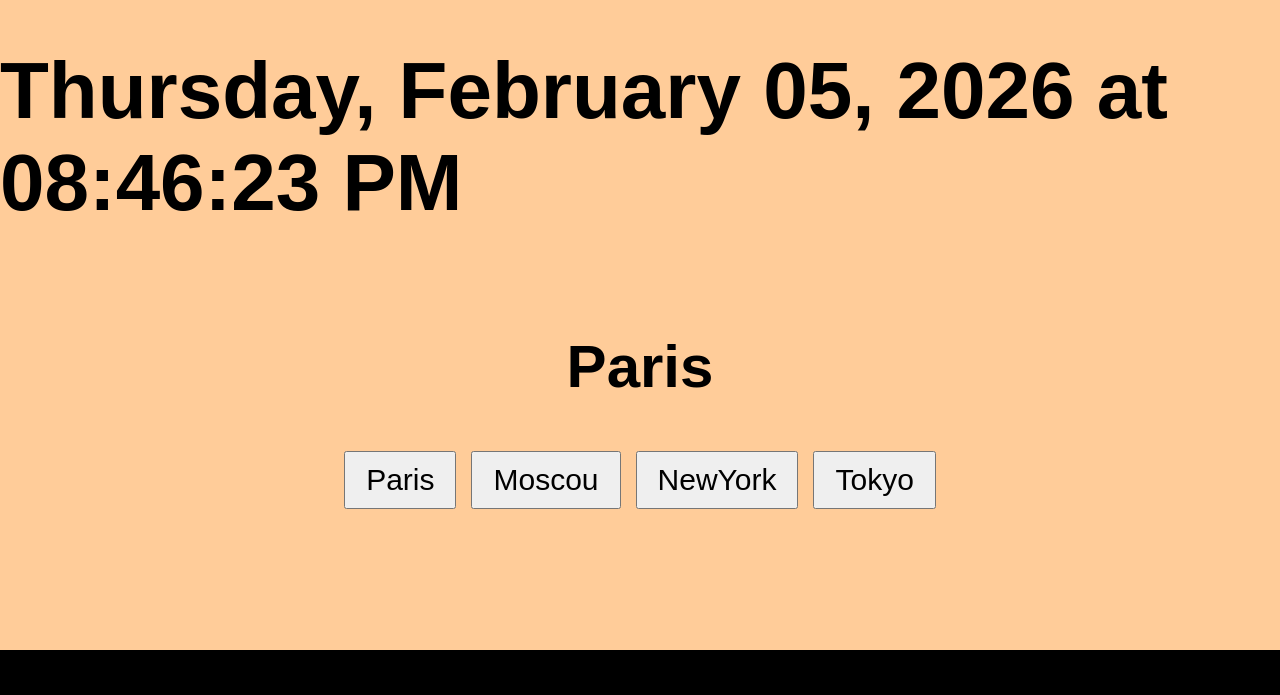
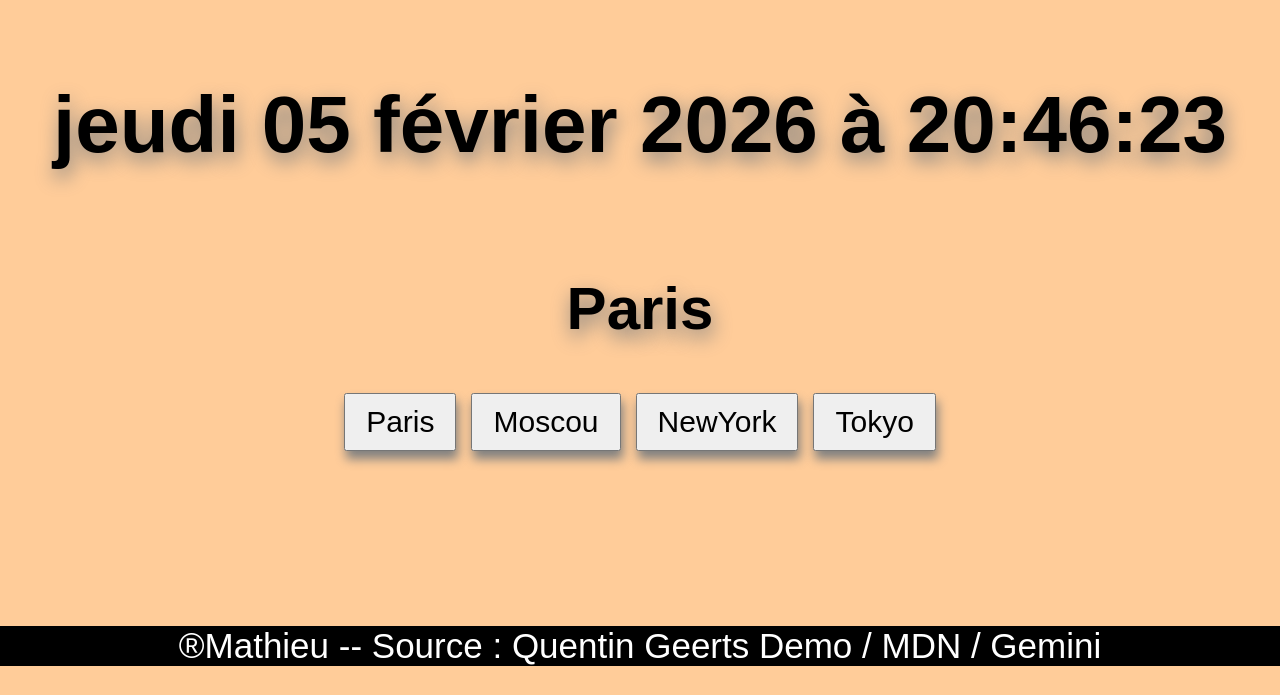
Before and after one commit to Peemers/JavaScriptExoEtc, a plain HTML site: page ExoHorloge/index.html in a window 1280 px wide. Shown: the part 150-845 px from the top of the page. After the commit the page ends 816 px from the top, so only its background shows below. Drawn offline with Linux system fonts and the light colour scheme.

Commit message:
Dry version

```diff
--- a/ExoHorloge/horlogecss.css
+++ b/ExoHorloge/horlogecss.css
@@ -4,22 +4,27 @@ body {
     margin: 0;
 }
 #container {
-    height: 100vh;
+    height: 97vh;
     display: flex;
     flex-direction: column;
     justify-content: center;
     align-items: center;
+    text-shadow: 2px 8px 20px grey;
 }
 #boutons {
     display: flex;
     gap: 15px;
+
 }
 input[type="button"] {
     font-size: 30px;
     padding: 10px 20px;
+    box-shadow: 2px 8px 10px grey;
 }
 
 footer{
     background-color: black;
     text-align: center;
+    color: white;
+    font-size: 35px;
 }
--- a/ExoHorloge/index.html
+++ b/ExoHorloge/index.html
@@ -21,7 +21,7 @@
 </div>
 </body>
 <footer>
-  ®Mathieu
+  ®Mathieu --
   Source : Quentin Geerts Demo / MDN / Gemini
 </footer>
 </html>
--- a/ExoHorloge/script.js
+++ b/ExoHorloge/script.js
@@ -8,19 +8,22 @@ const fuseauActu = document.getElementById("fuseauActu")
 let horlogeActuel = "Paris";
 let index = 0;
 
-function changerCouleur(){
+function changerCouleur() {
  document.body.style.backgroundColor = couleurs[index];
  index++;
- if(index >= couleurs.length){
+ if (index >= couleurs.length) {
   index = 0;
  }
 }
-function horlogeMonde(fuseau = "Paris") //fonction avec para optionnel avec par defaut Paris (merci MDN!!)
-{
- const timeNow = new Date();
 
- let timeParis = timeNow.toLocaleString(navigator.language, {
-  timeZone: "Europe/Paris",
+function timeInterval(){
+ setInterval(() => {
+  horlogeMonde(horlogeActuel);
+  changerCouleur();
+ }, 1000);
+}
+
+const DATE_FORMAT = {
  weekday: "long",
  day: "2-digit",
  month: "long",
@@ -28,65 +31,39 @@ function horlogeMonde(fuseau = "Paris") //fonction avec para optionnel avec par
  hour: "2-digit",
  minute: "2-digit",
  second: "2-digit",
+};
+
+const FUSEAU = {
+ "Paris": "Europe/Paris",
+ "Mouscou": "Europe/Moscow",
+ "NY": "America/New_York",
+ "Tokio": "Asia/Tokio"
+};
+
+
+function horlogeMonde(ville = "Paris") //fonction avec para optionnel avec par defaut Paris (merci MDN!!)
+{
+ const timeNow = new Date();
+
+ const zone = FUSEAU[ville] || FUSEAU["Paris"];
+
+ const formatageDef = timeNow.toLocaleDateString("fr-Fr", {
+  ...DATE_FORMAT,
+  timeZone: zone
  });
 
- let timeMoscou = timeNow.toLocaleString(navigator.language,{
-  timeZone: "Europe/Moscow",
-  weekday: "long",
-  day: "2-digit",
-  month: "long",
-  year: "numeric",
-  hour: "2-digit",
-  minute: "2-digit",
-  second: "2-digit",
-});
-
- let timeNewYork = timeNow.toLocaleString(navigator.language,{
-  timeZone: "America/New_York",
-  weekday: "long",
-  day: "2-digit",
-  month: "long",
-  year: "numeric",
-  hour: "2-digit",
-  minute: "2-digit",
-  second: "2-digit",
-})
-
- let timeTokio = timeNow.toLocaleString(navigator.language,{
-  timeZone: "Asia/Tokyo",
-  weekday: "long",
-  day: "2-digit",
-  month: "long",
-  year: "numeric",
-  hour: "2-digit",
-  minute: "2-digit",
-  second: "2-digit",
-});
-
- if(fuseau === "Paris"){
-  h1.textContent = `${timeParis}`}
-  fuseauActu.textContent = `Paris`
- if(fuseau === "Moscou"){
-  h1.textContent = `${timeMoscou}`
-  fuseauActu.textContent = `Moscou`}
- if (fuseau === "NY"){
-  h1.textContent = `${timeNewYork}`
-  fuseauActu.textContent = `New-York`}
- if (fuseau === "Tokyo"){
-  h1.textContent = `${timeTokio}`
-  fuseauActu.textContent = `Tokyo`
- }
+ h1.textContent = formatageDef;
+ fuseauActu.textContent = ville === "NY" ? "New-York" : ville;
 }
 
-
-h1.addEventListener("mouseover", function(){
+h1.addEventListener("mouseover", function () {
  h1.style.transform = "scale(1.05)";
  h1.style.transition = "transform 0.3s ease-in";
 });
 
-h1.addEventListener("mouseout", function(){
+h1.addEventListener("mouseout", function () {
  h1.style.transform = "scale(1)";
-})
+});
 
 btnParis.addEventListener("click", () => {
  horlogeActuel = "Paris";
@@ -99,12 +76,6 @@ horlogeActuel = "NY";
 });
 btnTokyo.addEventListener("click", () => {
  horlogeActuel = "Tokyo";
-})
+});
 
-setInterval(() => {
- horlogeMonde(horlogeActuel);
- changerCouleur();
-}, 1000);
-
-
-//Voila maintenant je vais m'amuser à le rendre D.R.Y :)
+timeInterval();
```
Also changed, not shown: Exo07/Exo07.js (added, +65 -0 lines). Lines whose indentation alone changed are shown as unchanged.
